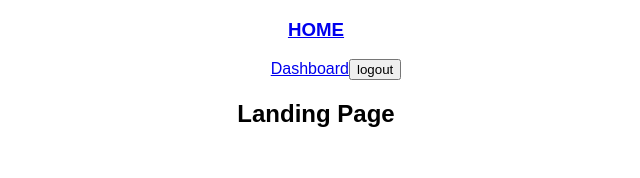
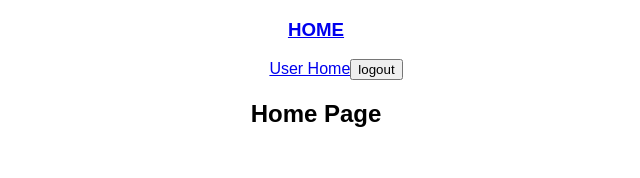
Before and after one commit to lacyjpr/media, a React (Create React App) app in the folder client/: page / in a window 1280 px wide. Both pictures are taken after a click on the button "login". Shown: the top 178 px of the page, without its empty margins (324-964 px from the left). Built offline with nearby package versions, Linux system fonts and the light colour scheme; no server answers.

Commit message:
Fix file structure

```diff
--- a/client/src/App.js
+++ b/client/src/App.js
@@ -1,11 +1,11 @@
 import React, { Component } from 'react';
 import { BrowserRouter as Router, Route, Switch } from 'react-router-dom';
-import { AuthProvider } from './AuthContext';
+import { AuthProvider } from './components/AuthContext.js';
 
-import Header from './Header';
-import Landing from './Landing';
-import Dashboard from './Dashboard';
-import ProtectedRoute from './ProtectedRoute';
+import Header from './components/Header';
+import Home from './components/Home';
+import UserHome from './components/UserHome';
+import ProtectedRoute from './components/ProtectedRoute';
 
 import './App.css';
 
@@ -25,8 +25,8 @@ class App extends Component {
           <AuthProvider>
             <Header />
             <Switch>
-              <Route exact path="/" component={Landing} />
-              <ProtectedRoute path="/dashboard" component={Dashboard} />
+              <Route exact path="/" component={Home} />
+              <ProtectedRoute path="/userhome" component={UserHome} />
             </Switch>
           </AuthProvider>
         </Router>
--- a/client/src/Dashboard.js
+++ /dev/null
@@ -1,5 +0,0 @@
-import React from 'react';
-
-const Dashboard = () => <h2>User Dashboard</h2>;
-
-export default Dashboard;
--- a/client/src/Landing.js
+++ /dev/null
@@ -1,5 +0,0 @@
-import React from 'react';
-
-const Landing = () => <h2>Landing Page</h2>;
-
-export default Landing;
--- a/client/src/Header.js
+++ b/client/src/components/Header/Header.js
@@ -1,6 +1,6 @@
 import React from 'react';
 import { Link } from 'react-router-dom';
-import { AuthConsumer } from './AuthContext';
+import { AuthConsumer } from './../AuthContext';
 
 const Header = () => (
   <header>
@@ -12,7 +12,7 @@ const Header = () => (
           </h3>
           {isAuth ? (
             <ul>
-              <Link to="/dashboard">Dashboard</Link>
+              <Link to="/userhome">User Home</Link>
               <button onClick={logout}>logout</button>
             </ul>
           ) : (
--- /dev/null
+++ b/client/src/components/Header/index.js
@@ -0,0 +1,2 @@
+import Header from './Header';
+export default Header;
--- /dev/null
+++ b/client/src/components/Home/Home.js
@@ -0,0 +1,5 @@
+import React from 'react';
+
+const Home = () => <h2>Home Page</h2>;
+
+export default Home;
--- /dev/null
+++ b/client/src/components/Home/index.js
@@ -0,0 +1,2 @@
+import Home from './Home';
+export default Home;
--- /dev/null
+++ b/client/src/components/UserHome/UserHome.js
@@ -0,0 +1,5 @@
+import React from 'react';
+
+const UserHome = () => <h2>User Home</h2>;
+
+export default UserHome;
--- /dev/null
+++ b/client/src/components/UserHome/index.js
@@ -0,0 +1,2 @@
+import UserHome from './UserHome';
+export default UserHome;
```
Also changed, not shown: client/src/components/AuthContext.js (renamed from client/src/AuthContext.js), client/src/components/ProtectedRoute.js (renamed from client/src/ProtectedRoute.js).
